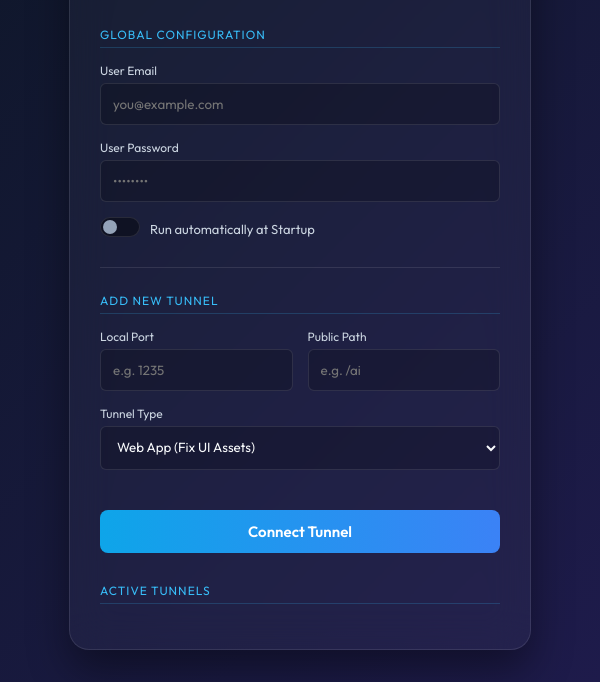
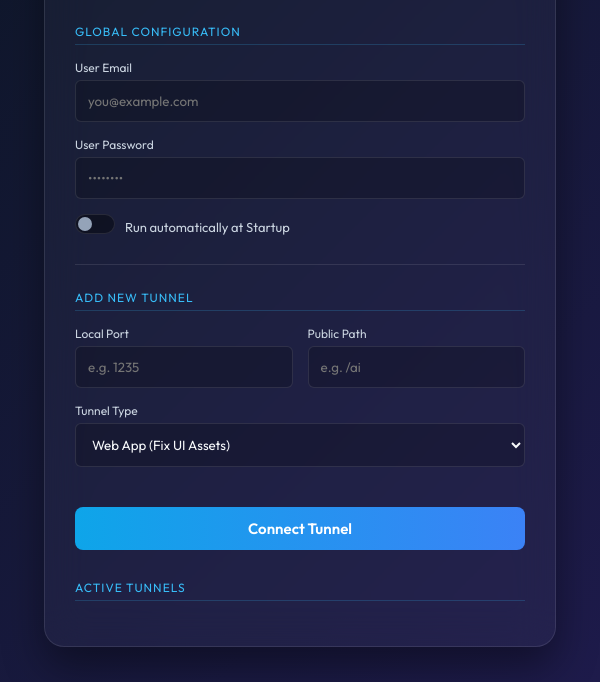
Before and after one commit to Sasuke021990/Private-_AI, an Electron app: page client-app/src/index.html in a window 600 px wide. Shown: the part 118-800 px from the top of the page. Drawn offline with Linux system fonts and the light colour scheme; no server answers.

Commit message:
Fix Prisma v7: use driver adapter for PrismaClient

```diff
--- a/client-app/src/style.css
+++ b/client-app/src/style.css
@@ -1,14 +1,30 @@
 body {
   margin: 0;
-  padding: 0;
+  padding: 30px 0;
   font-family: 'Outfit', sans-serif;
   background: linear-gradient(135deg, #0f172a 0%, #1e1b4b 100%);
   color: #f8fafc;
   display: flex;
   justify-content: center;
-  align-items: center;
+  align-items: flex-start;
   min-height: 100vh;
-  overflow: hidden;
+  box-sizing: border-box;
+}
+
+/* Custom Scrollbar for the app */
+::-webkit-scrollbar {
+  width: 8px;
+}
+::-webkit-scrollbar-track {
+  background: rgba(0, 0, 0, 0.1);
+  border-radius: 4px;
+}
+::-webkit-scrollbar-thumb {
+  background: rgba(56, 189, 248, 0.3);
+  border-radius: 4px;
+}
+::-webkit-scrollbar-thumb:hover {
+  background: rgba(56, 189, 248, 0.5);
 }
 
 .container {
@@ -18,7 +34,7 @@ body {
   padding: 30px;
   border-radius: 20px;
   width: 90%;
-  max-width: 400px;
+  max-width: 450px;
   box-shadow: 0 20px 40px rgba(0,0,0,0.4);
 }
 
@@ -272,3 +288,9 @@ input:checked + .slider:before {
 .type-api {
   background: #8b5cf6;
 }
+
+#tunnels-list {
+  max-height: 250px;
+  overflow-y: auto;
+  padding-right: 5px;
+}
--- a/package.json
+++ b/package.json
@@ -14,6 +14,7 @@
   "license": "ISC",
   "type": "commonjs",
   "dependencies": {
+    "@prisma/adapter-pg": "^7.9.1",
     "@prisma/client": "^7.9.1",
     "bcrypt": "^6.0.0",
     "cookie-parser": "^1.4.7",
@@ -21,6 +22,7 @@
     "express": "^5.2.1",
     "http-proxy-middleware": "^4.2.0",
     "jsonwebtoken": "^9.0.3",
+    "pg": "^8.22.0",
     "prisma": "^7.9.1"
   },
   "devDependencies": {
--- a/src/db.ts
+++ b/src/db.ts
@@ -1,3 +1,7 @@
+import { PrismaPg } from '@prisma/adapter-pg';
 import { PrismaClient } from '@prisma/client';
 
-export const prisma = new PrismaClient();
+const connectionString = process.env.DATABASE_URL || 'postgresql://postgres:password@127.0.0.1:5432/auth_proxy';
+
+const adapter = new PrismaPg({ connectionString });
+export const prisma = new PrismaClient({ adapter });
```
Also changed, not shown: 1 other file.
